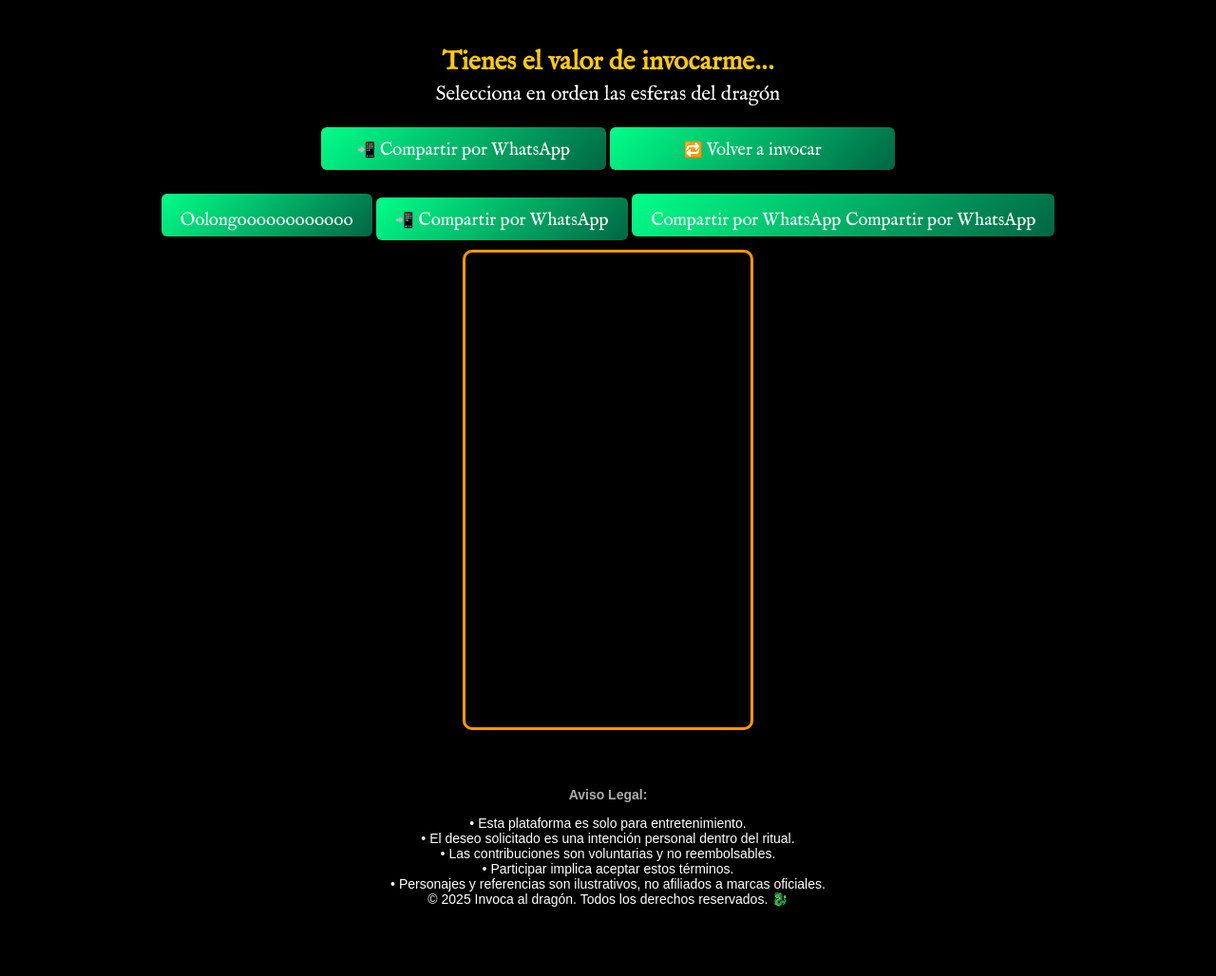
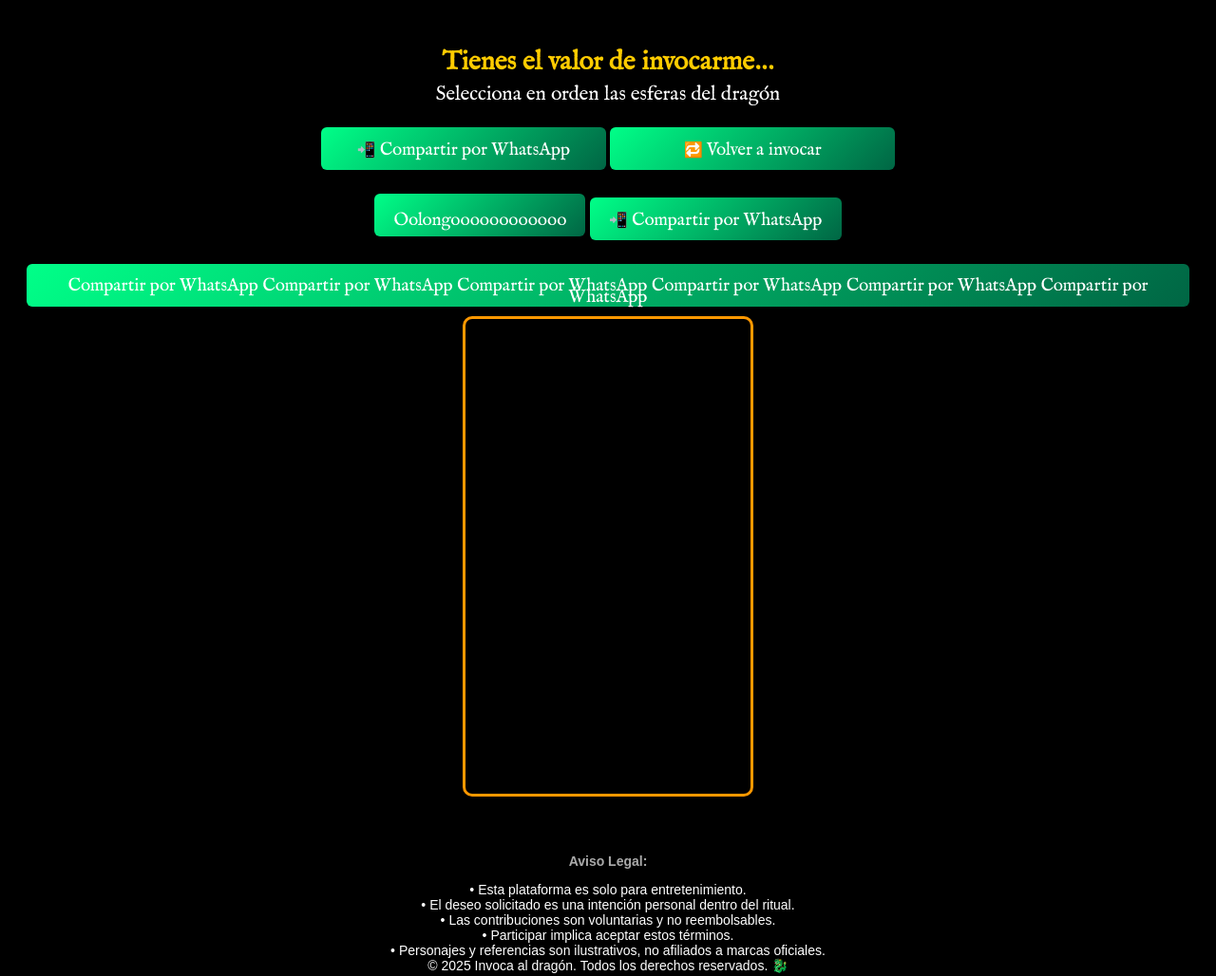
Before and after one commit to invocaldragon/Shenlong, a plain HTML site: page index.html in a window 1280 px wide. Shown: the whole page at 95% size. Before the commit the page ends 1003 px from the top, so only its background shows below. Drawn offline with Linux system fonts and the light colour scheme.

Commit message:
Update index.html

```diff
--- a/index.html
+++ b/index.html
@@ -268,7 +268,7 @@ canvas {
         <div>
             <button onclick="setSpeed(0.5)">Oolongoooooooooooo</button>
             <button onclick="setSpeed(2.5)">📲 Compartir por WhatsApp</button>
-            <button onclick="setSpeed(5)">Compartir por WhatsApp Compartir por WhatsApp</button>
+            <button onclick="setSpeed(5)">Compartir por WhatsApp Compartir por WhatsApp Compartir por WhatsApp Compartir por WhatsApp Compartir por WhatsApp Compartir por WhatsApp </button>
         </div>
         <canvas id="gameCanvas" width="300" height="500"></canvas>
     </div>
```
